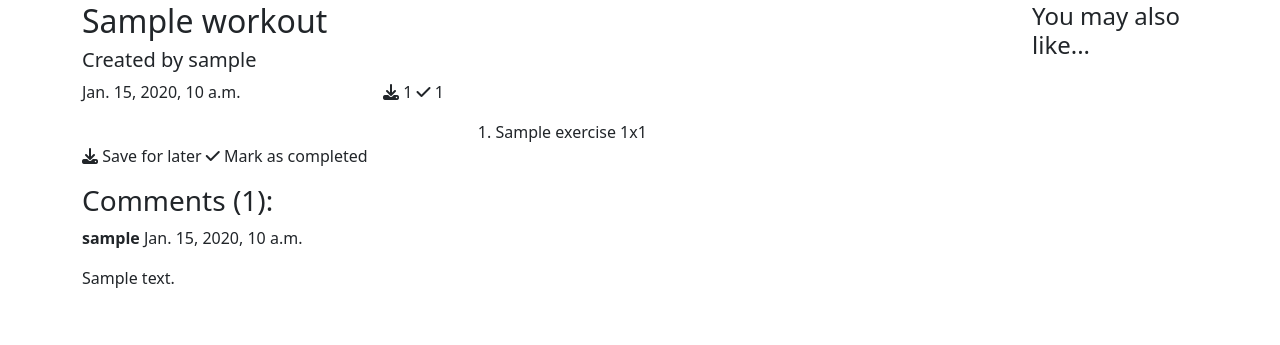
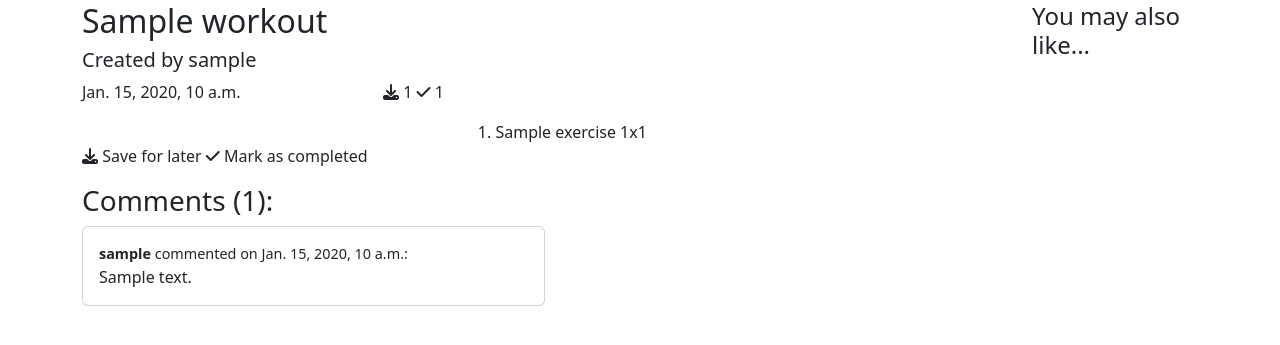
Before and after one commit to mariacjones1/build-fitness, a Django app: a page that uses templates/workout_detail.html in a window 1280 px wide. Shown: the part 114-459 px from the top of the page. Run offline with Django 3.2, Linux system fonts and the light colour scheme; tables that the repository leaves empty hold one stand-in row (values such as "Sample post"); some libraries are stand-ins or nearby versions.

Commit message:
Add basic styling to comments on workout detail template

```diff
--- a/templates/workout_detail.html
+++ b/templates/workout_detail.html
@@ -37,13 +37,16 @@
                 {% with comments.count as total_comments %}
                 <h3>Comments ({{ total_comments }}):</h3>
                 {% endwith %}
-                <div class="card-body">
+                <div class="card">
                     {% for comment in comments %}
-                    <div class="comments">
-                        <p><strong>{{ comment.user }}</strong> {{ comment.created_on }}</p>
-                        {{ comment.body }}
+                    <div class="card-body">
+                        <div class="comments">
+                            <p style="margin-bottom: 0; font-size: 90%;"><strong>{{ comment.user }}</strong> commented on
+                                {{ comment.created_on }}:</p>
+                            {{ comment.body }}
+                        </div>
+                        {% endfor %}
                     </div>
-                    {% endfor %}
                 </div>
             </div>
         </div>
```
